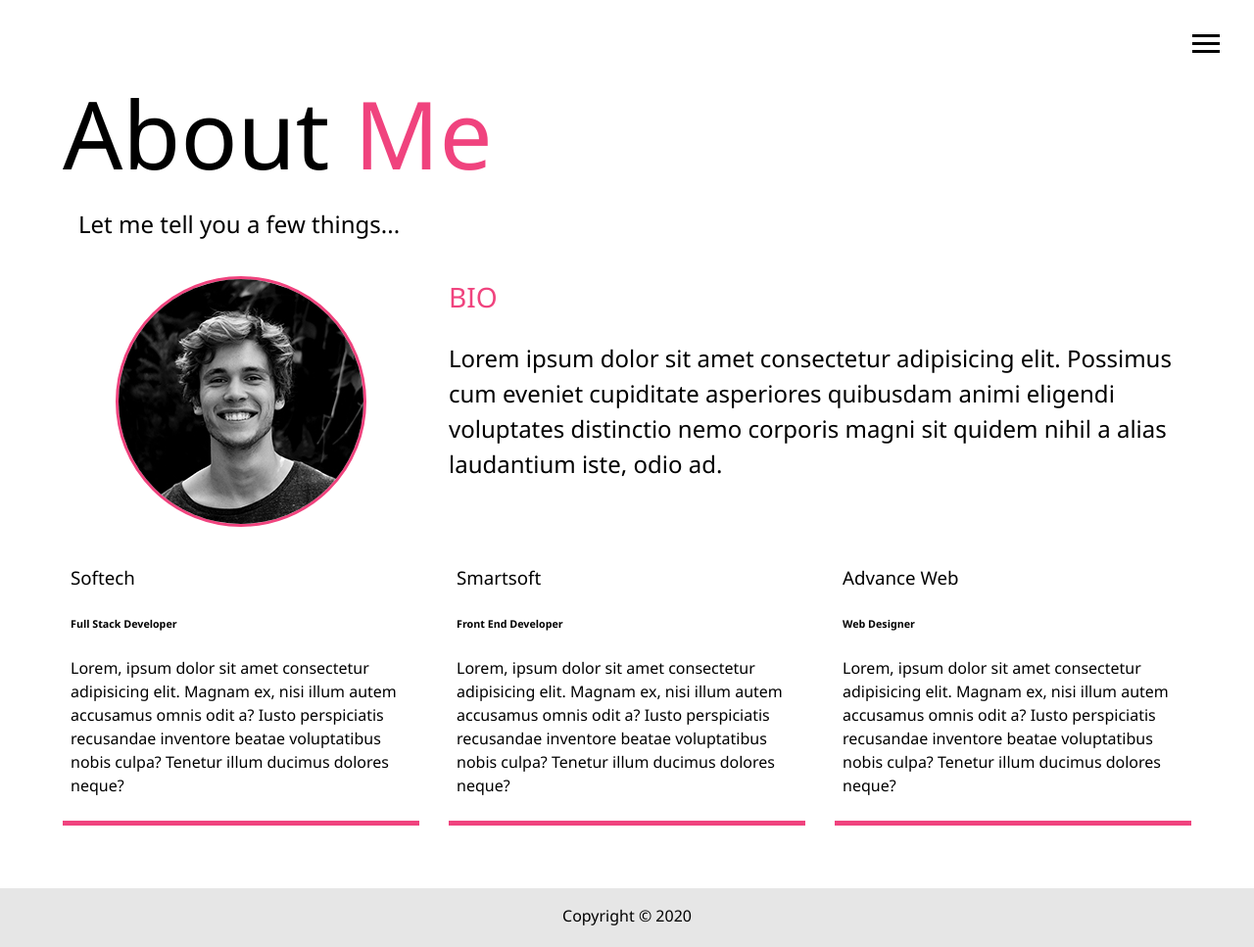
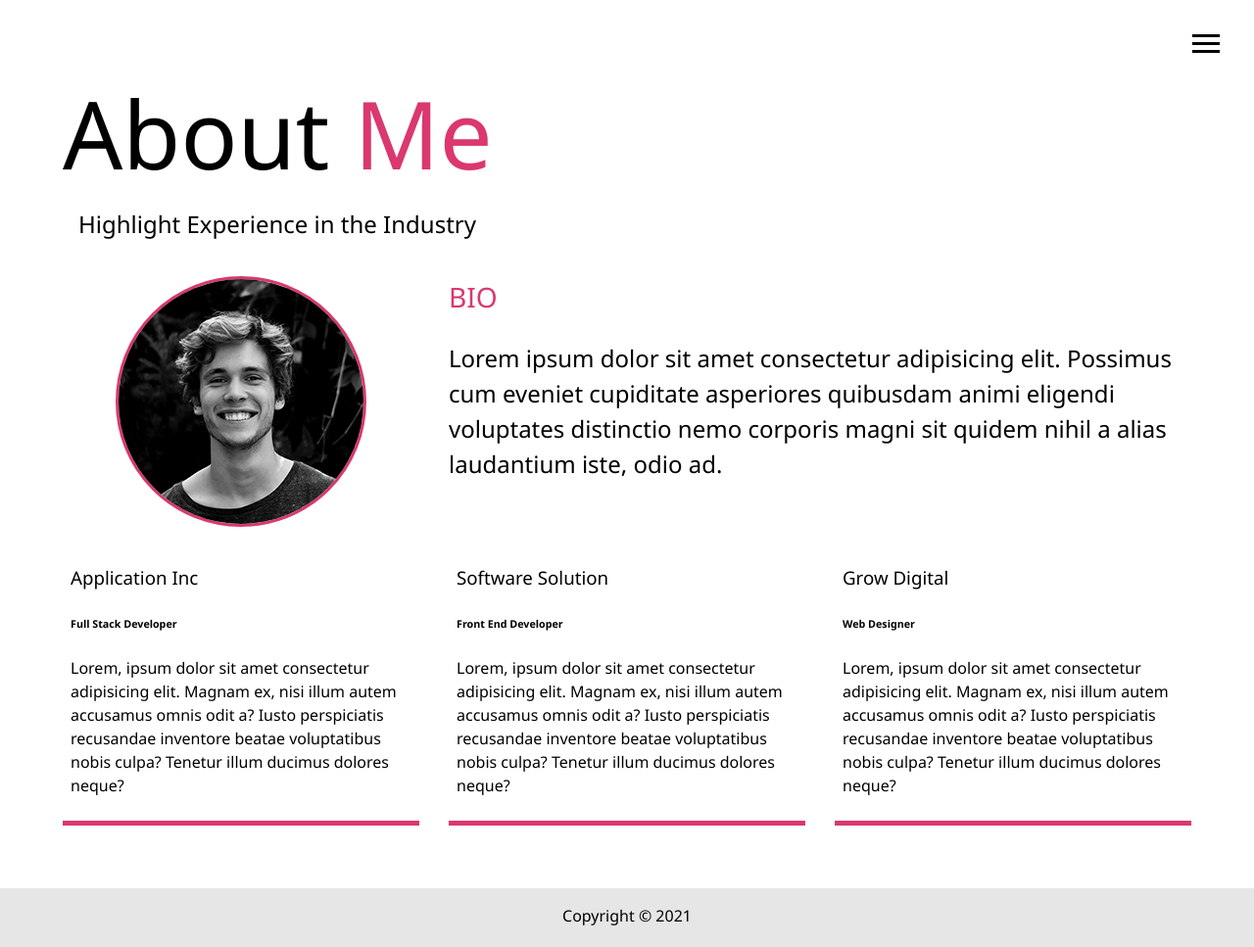
Before and after one commit to jaywongkot/modern-portfolio, a Django app: page /about/ in a window 1280 px wide. Shown: the whole page at 98% size. Run offline with Django 3.2, Linux system fonts and the light colour scheme; some libraries are stand-ins or nearby versions.

Commit message:
dearken highlight color and update year at the footer

```diff
--- a/static/css/main.css
+++ b/static/css/main.css
@@ -232,7 +232,7 @@ header {
 }
 
 .text-secondary {
-  color: #f0437e;
+  color: #da386f;
 }
 
 main {
@@ -277,7 +277,7 @@ main#home h1 {
   grid-area: bioimage;
   margin: auto;
   border-radius: 50%;
-  border: #f0437e 3px solid;
+  border: #da386f 3px solid;
 }
 
 .about-info .bio {
@@ -309,7 +309,7 @@ main#home h1 {
 .about-info .job {
   background: white;
   padding: 0.5rem;
-  border-bottom: #f0437e 5px solid;
+  border-bottom: #da386f 5px solid;
 }
 
 .projects {
--- a/templates/about.html
+++ b/templates/about.html
@@ -9,7 +9,7 @@
         About <span class="text-secondary">Me</span>
       </h1>
       <h2 class="sm-heading">
-        Let me tell you a few things...
+        Highlight Experience in the Industry
       </h2>
       <div class="about-info">
         <img src="../static/img/portrait.jpg" alt="John Does" class="bio-image">
@@ -21,21 +21,21 @@
         </div>
 
         <div class="job job-1">
-          <h3>Softech</h3>
+          <h3>Application Inc</h3>
           <h6>Full Stack Developer</h6>
           <p>Lorem, ipsum dolor sit amet consectetur adipisicing elit. Magnam ex, nisi illum autem accusamus omnis odit a?
             Iusto perspiciatis recusandae inventore beatae voluptatibus nobis culpa? Tenetur illum ducimus dolores neque?</p>
         </div>
 
         <div class="job job-2">
-          <h3> Smartsoft</h3>
+          <h3>Software Solution</h3>
           <h6>Front End Developer</h6>
           <p>Lorem, ipsum dolor sit amet consectetur adipisicing elit. Magnam ex, nisi illum autem accusamus omnis odit a?
             Iusto perspiciatis recusandae inventore beatae voluptatibus nobis culpa? Tenetur illum ducimus dolores neque?</p>
         </div>
 
         <div class="job job-3">
-          <h3>Advance Web</h3>
+          <h3>Grow Digital</h3>
           <h6>Web Designer</h6>
           <p>Lorem, ipsum dolor sit amet consectetur adipisicing elit. Magnam ex, nisi illum autem accusamus omnis odit a?
             Iusto perspiciatis recusandae inventore beatae voluptatibus nobis culpa? Tenetur illum ducimus dolores neque?</p>
@@ -46,6 +46,6 @@
 
   {% block footer %}
   <footer id="main-footer">
-    Copyright &copy; 2020
+    Copyright &copy; 2021
   </footer>
   {% endblock footer %}
--- a/templates/blog.html
+++ b/templates/blog.html
@@ -43,6 +43,6 @@
 
 {% block footer %}
   <footer id="main-footer">
-    Copyright &copy; 2020
+    Copyright &copy; 2021
   </footer>
 {% endblock footer %}
--- a/templates/blog_category.html
+++ b/templates/blog_category.html
@@ -43,6 +43,6 @@
 
 {% block footer %}
   <footer id="main-footer">
-    Copyright &copy; 2020
+    Copyright &copy; 2021
   </footer>
 {% endblock footer %}
--- a/templates/blog_detail.html
+++ b/templates/blog_detail.html
@@ -60,6 +60,6 @@
 
 {% block footer %}
   <footer id="main-footer">
-    Copyright &copy; 2020
+    Copyright &copy; 2021
   </footer>
 {% endblock footer %}
--- a/templates/contact.html
+++ b/templates/contact.html
@@ -13,7 +13,7 @@
     </h2>
     <div class="boxes">
       <div>
-        <span class="text-secondary">Email:</span> hello@onzonstudio.com
+        <span class="text-secondary">Email:</span> hello@fromjd.com
       </div>
       <div>
         <span class="text-secondary">Phone:</span> (555) 555-5555
@@ -27,6 +27,6 @@
 
 {% block footer %}
   <footer id="main-footer">
-    Copyright &copy; 2020
+    Copyright &copy; 2021
   </footer>
 {% endblock footer %}
--- a/templates/home.html
+++ b/templates/home.html
@@ -8,7 +8,7 @@
       John <span class="text-secondary"> Does</span>
     </h1>
     <h2 class="sm-heading">
-      Web Designer, Developer & Entrepreneur
+      Professional Web Developer
     </h2>
     <div class="icons">
       <a href="#!">
--- a/templates/portfolio.html
+++ b/templates/portfolio.html
@@ -42,6 +42,6 @@
 
 {% block footer %}
   <footer id="main-footer">
-    Copyright &copy; 2020
+    Copyright &copy; 2021
   </footer>
 {% endblock footer %}
--- a/templates/project_category.html
+++ b/templates/project_category.html
@@ -42,6 +42,6 @@
 
 {% block footer %}
   <footer id="main-footer">
-    Copyright &copy; 2020
+    Copyright &copy; 2021
   </footer>
 {% endblock footer %}
--- a/templates/project_detail.html
+++ b/templates/project_detail.html
@@ -40,6 +40,6 @@
 
 {% block footer %}
   <footer id="main-footer">
-    Copyright &copy; 2020
+    Copyright &copy; 2021
   </footer>
 {% endblock footer %}
```
Also changed, not shown: other parts of static/css/main.css (+15 -15 lines).
